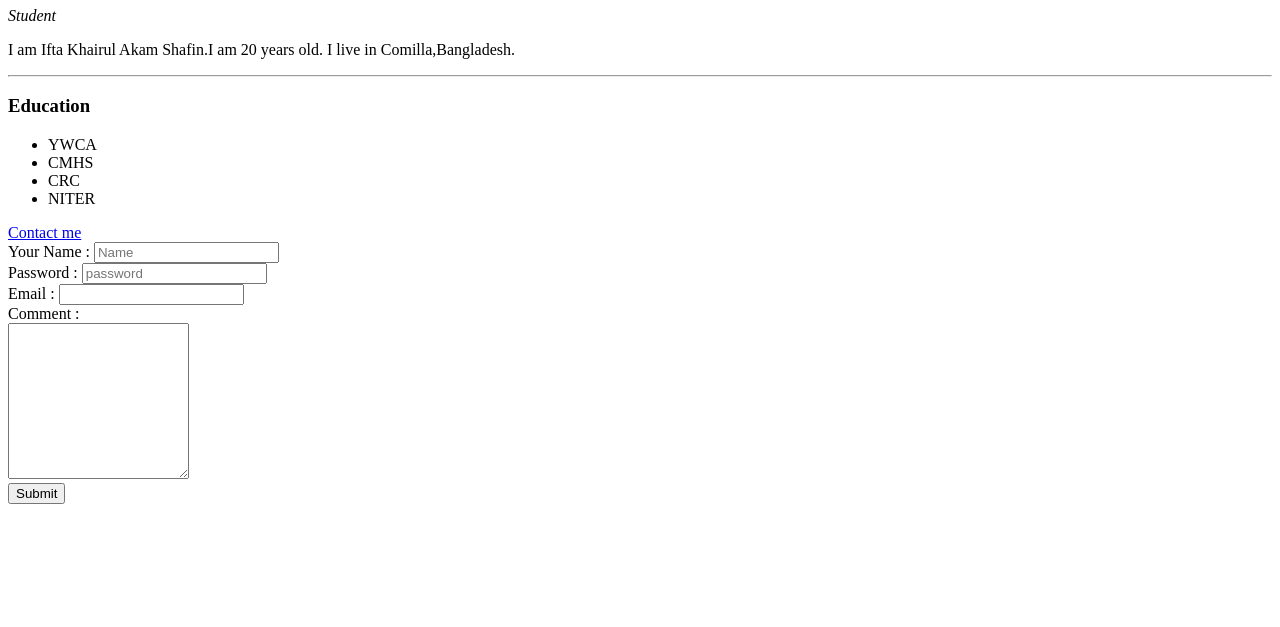
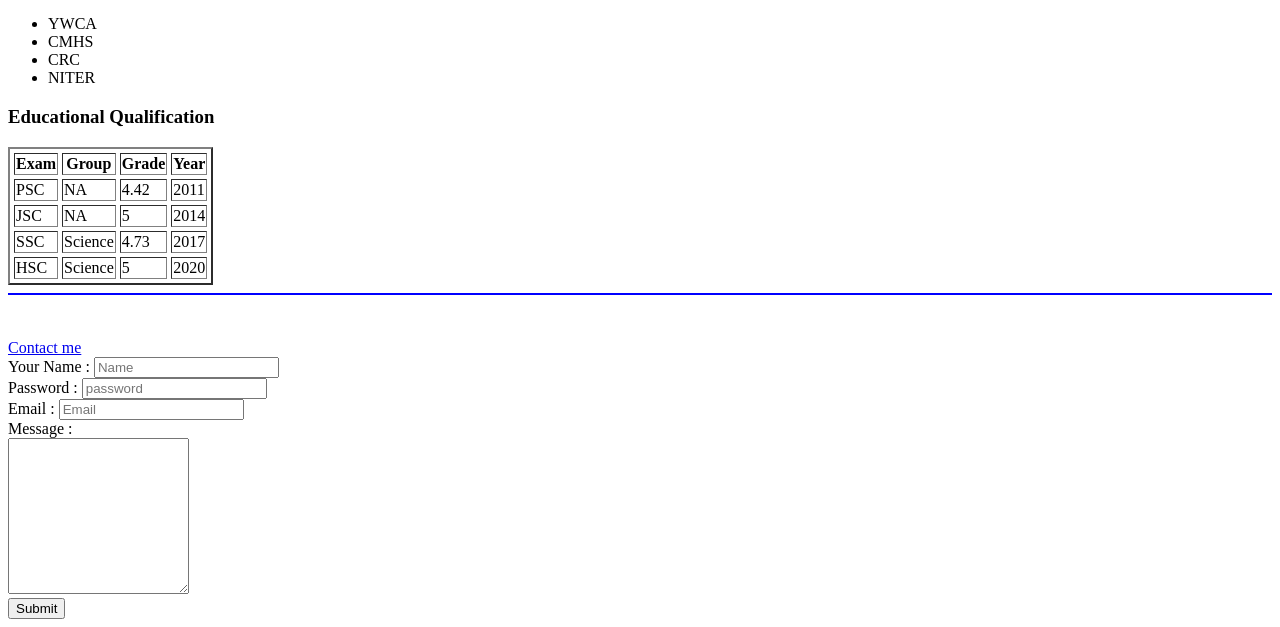
Before and after one commit to Shafin9919/HTML, a plain HTML site: page index.html in a window 1280 px wide. Shown: the part 220-847 px from the top of the page. Before the commit the page ends 800 px from the top, so only its background shows below. Drawn offline with Linux system fonts and the light colour scheme.

Commit message:
Update index.html

```diff
--- a/index.html
+++ b/index.html
@@ -5,13 +5,16 @@
     <meta http-equiv="X-UA-Compatible" content="IE=edge">
     <meta name="viewport" content="width=device-width, initial-scale=1.0">
     <title>Personal pages</title>
+
+
+
 </head>
-<body>
-    <img src="img 1.jpg" width="150" alt="Shafin">
-  <h1>Ifta Khairul Alam Shafin</h1>
+<body > <header>
+    <img src="image/img 1.jpg" width="200" alt="Shafin">
+  <h1>Ifta Khairul Alam Shafin</h1>  </header>
     <p><em>Student</em></p>
     <p>I am Ifta Khairul Akam Shafin.I am 20 years old. I live in Comilla,Bangladesh.</p>
-<hr>
+    <hr color="blue">
 <h3>Education</h3>
 <ul>
     <li>YWCA</li>
@@ -19,10 +22,58 @@
     <li>CRC</li>
     <li>NITER</li>
 </ul>
+<h3>Educational Qualification</h3>
+<table cellspacing="4" border="2">
+
+<thead>
+    <tr>
+        <th>Exam</th>
+        <th>Group</th>
+        <th>Grade</th>
+        <th>Year</th>
+    </tr>
+</thead>
+
+<tbody>
+    <tr>
+        <td>PSC</td>
+        <td>NA</td>
+        <td>4.42</td>
+        <td>2011</td>
+    </tr>
+
+    <tr>
+        <td>JSC</td>
+        <td>NA</td>
+        <td>5</td>
+        <td>2014</td>
+    </tr>
+
+    <tr>
+    <td>SSC</td>
+    <td>Science</td>
+    <td>4.73</td>
+    <td>2017</td>
+    </tr>
+
+<tr>
+        <td>HSC</td>
+        <td>Science</td>
+        <td>5</td>
+        <td>2020</td>
+    </tr>
+</tbody>
+</table>
+
+<hr color="blue">
+<br>
+<br>
+
+
 <a href="contact.html" target="_blank"
  >Contact me</a>
 
-<form action="contact.html" target="_blank" method="post">
+<form action="mailto:shafinalam9919@gmail.com"s target="_blank" method="post">
 <label for="">Your Name :</label>
 <input type="text" placeholder="Name">
 <br>
@@ -30,8 +81,8 @@
 <input type="password" placeholder="password"><br>
 
 <label for="email" >Email :</label>
-<input type="email"><br>
-<label for="">Comment :<br> </label>
+<input type="email" placeholder="Email"><br>
+<label for="">Message :<br> </label>
 <textarea name="" id="" cols="20" rows="10"></textarea><br>
 <input type="submit"><br>
 </form>
@@ -44,5 +95,16 @@
 
 
 
+
+
+
+
+
+
+
+
+
+
+
 </body>
 </html>
```
